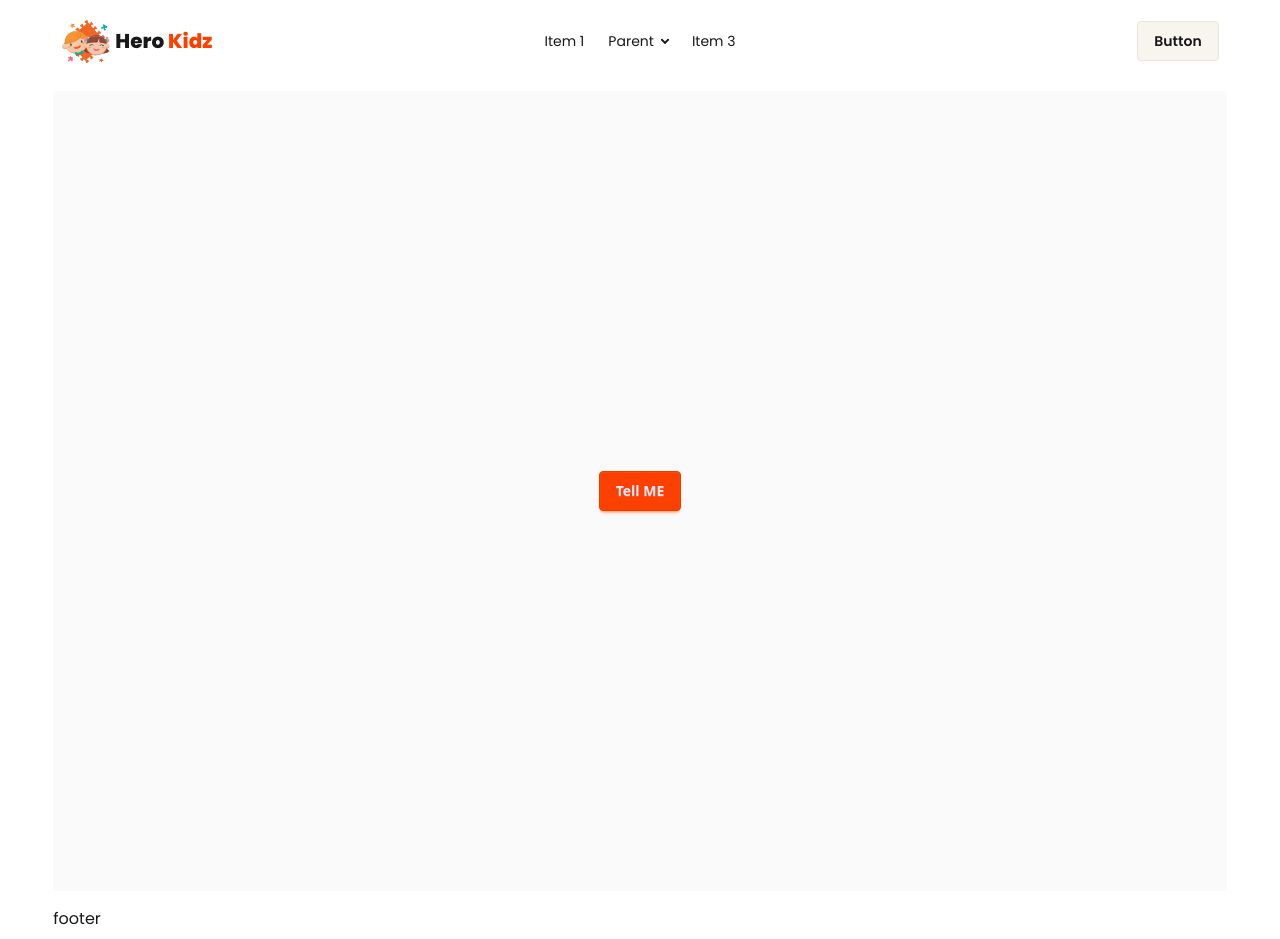
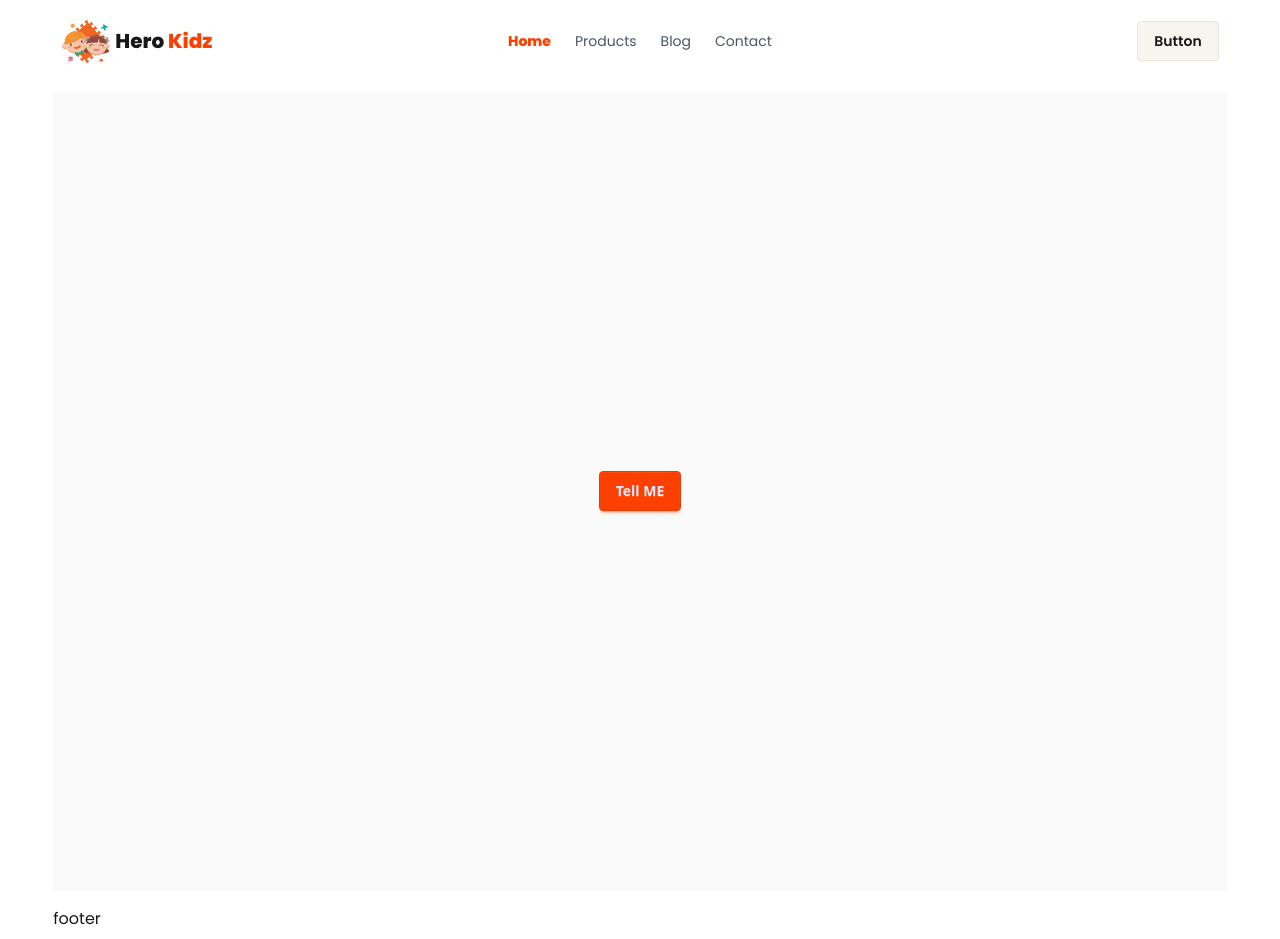
Before and after one commit to Badsha012/hero_kidz, a Next.js app: page / in a window 1280 px wide. Built offline with nearby package versions, Linux system fonts and the light colour scheme.

Commit message:
update a navabr

```diff
--- a/src/components/buttons/NavLink.jsx
+++ b/src/components/buttons/NavLink.jsx
@@ -1,11 +1,22 @@
-import React from 'react';
+"use client";
 
-const NavLink = () => {
-    return (
-        <div>
+import Link from "next/link";
+import { usePathname } from "next/navigation";
+import React from "react";
 
-        </div>
-    );
+const NavLink = ({ href, children }) => {
+  const pathname = usePathname();
+
+  const isActive = pathname === href;
+
+  return (
+    <Link
+      href={href}
+      className={isActive ? "text-primary font-bold" : "text-gray-600"}
+    >
+      {children}
+    </Link>
+  );
 };
 
 export default NavLink;
--- a/src/components/layout/Navbar.jsx
+++ b/src/components/layout/Navbar.jsx
@@ -1,11 +1,28 @@
+
+"use client";
 import React from "react";
 import Logo from "./Logo";
+import NavLink from "../buttons/NavLink";
 
 const Navbar = () => {
 const nav=<>
 <li>
+  <NavLink href={"/"}>Home</NavLink>
 
 </li>
+<li>
+  <NavLink href={"/products"}>Products</NavLink>
+
+</li>
+<li>
+  <NavLink href={"/blog"}>Blog</NavLink>
+
+</li>
+<li>
+  <NavLink href={"/contact"}>Contact</NavLink>
+
+</li>
+
 </>
 
 
@@ -35,48 +52,14 @@ const nav=<>
               tabIndex="-1"
               className="menu menu-sm dropdown-content bg-base-100 rounded-box z-1 mt-3 w-52 p-2 shadow"
             >
-              <li>
-                <a>Item 1</a>
-              </li>
-              <li>
-                <a>Parent</a>
-                <ul className="p-2">
-                  <li>
-                    <a>Submenu 1</a>
-                  </li>
-                  <li>
-                    <a>Submenu 2</a>
-                  </li>
-                </ul>
-              </li>
-              <li>
-                <a>Item 3</a>
-              </li>
+              {nav}
             </ul>
           </div>
          <Logo></Logo>
         </div>
         <div className="navbar-center hidden lg:flex">
           <ul className="menu menu-horizontal px-1">
-            <li>
-              <a>Item 1</a>
-            </li>
-            <li>
-              <details>
-                <summary>Parent</summary>
-                <ul className="p-2 bg-base-100 w-40 z-1">
-                  <li>
-                    <a>Submenu 1</a>
-                  </li>
-                  <li>
-                    <a>Submenu 2</a>
-                  </li>
-                </ul>
-              </details>
-            </li>
-            <li>
-              <a>Item 3</a>
-            </li>
+           {nav}
           </ul>
         </div>
         <div className="navbar-end">
```
